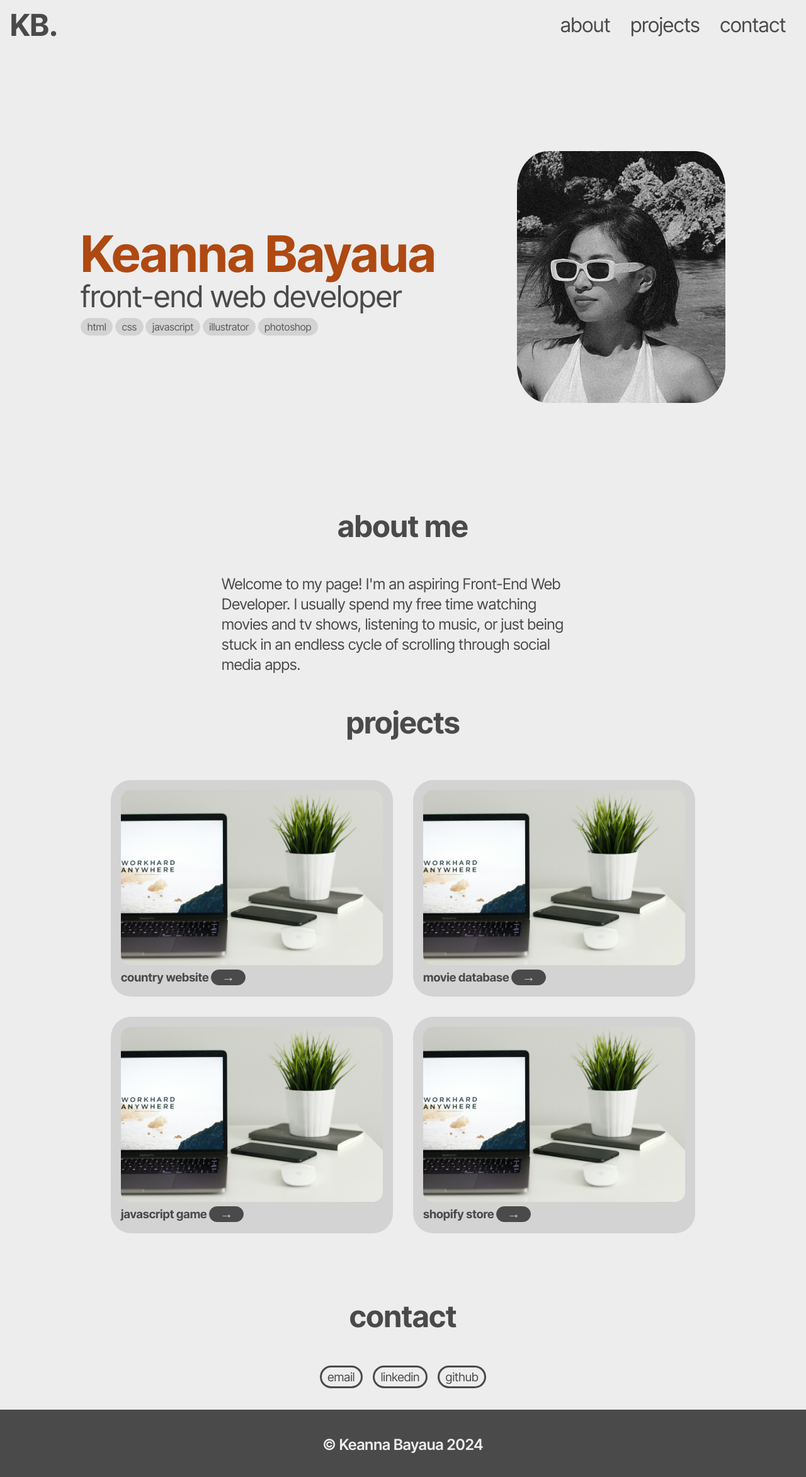
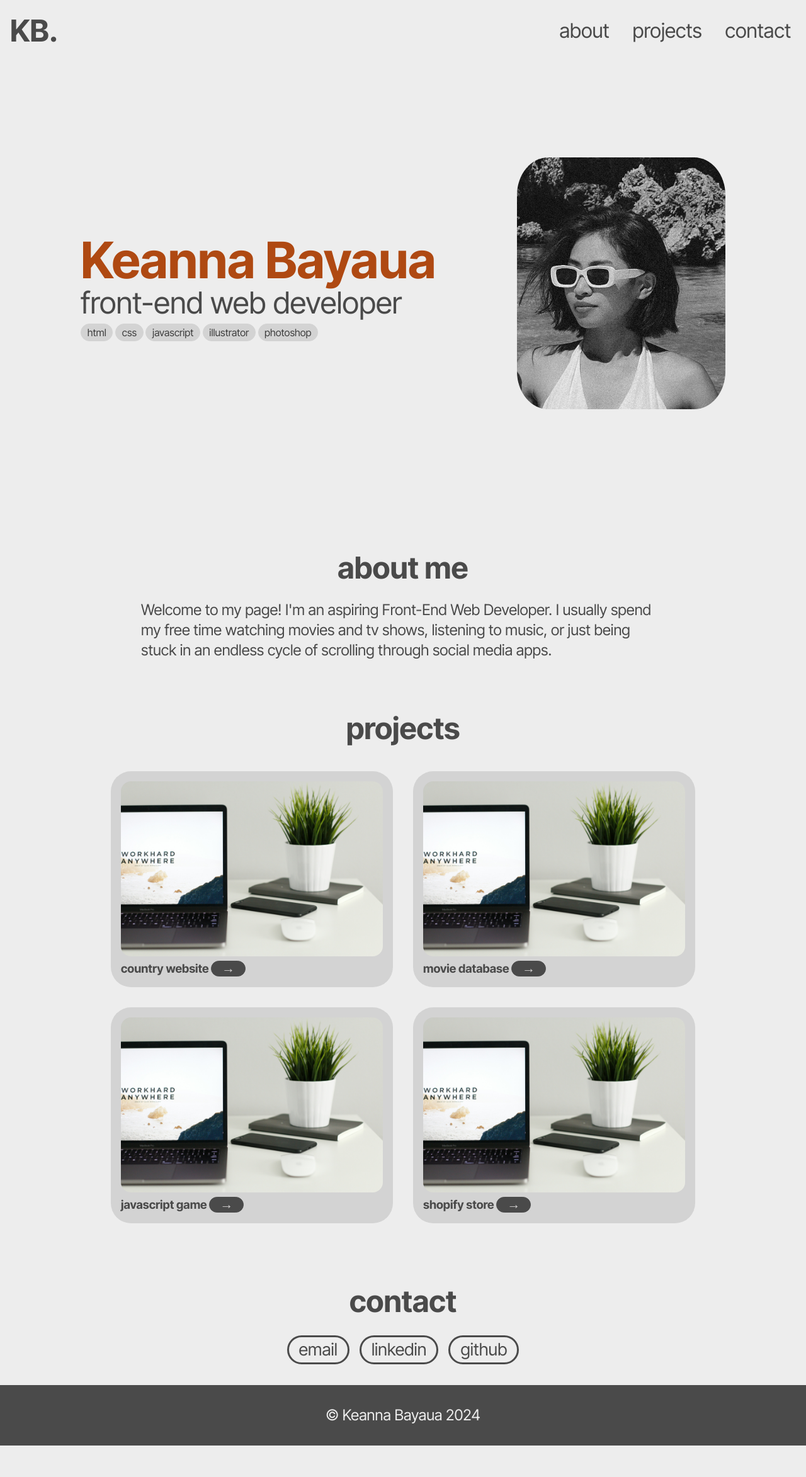
Before and after one commit to keannamalien/landing-page, a plain HTML site: page index.html in a window 1280 px wide. Shown: the whole page at 63% size. After the commit the page ends 2296 px from the top, so only its background shows below. Drawn offline with Linux system fonts and the light colour scheme.

Commit message:
Fixed links styles and finalized styles.css

```diff
--- a/index.html
+++ b/index.html
@@ -57,7 +57,7 @@
             <img
               class="project-image"
               src="images/sample-project.jpg"
-              alt="Sample Project"
+              alt="A placeholder for a future project"
             />
             <div class="project-text">
               <h3 class="project-title">country website</h3>
@@ -69,7 +69,7 @@
             <img
               class="project-image"
               src="images/sample-project.jpg"
-              alt="Sample Project"
+              alt="A placeholder for a future project"
             />
             <div class="project-text">
               <h3 class="project-title">movie database</h3>
@@ -81,7 +81,7 @@
             <img
               class="project-image"
               src="images/sample-project.jpg"
-              alt="Sample Project"
+              alt="A placeholder for a future project"
             />
             <div class="project-text">
               <h3 class="project-title">javascript game</h3>
@@ -93,7 +93,7 @@
             <img
               class="project-image"
               src="images/sample-project.jpg"
-              alt="Sample Project"
+              alt="A placeholder for a future project"
             />
             <div class="project-text">
               <h3 class="project-title">shopify store</h3>
--- a/styles/styles.css
+++ b/styles/styles.css
@@ -1,4 +1,3 @@
-
 /*--------------------------------------------------------------
 >>> TABLE OF CONTENTS:
 ----------------------------------------------------------------
@@ -23,8 +22,7 @@ body {
     background-color: #EDEDED;
     font-family: "Inter Tight", sans-serif;
     color: #4A4A4A;
-    font-optical-sizing: auto;
-    line-height: 1.5;
+    line-height: 1.5rem;
 }
 
 /* TYPOGRAPHY
@@ -39,19 +37,22 @@ h1 {
 
 .h1-caption {
     margin-top: 0;
-    margin-bottom: 0rem;
+    margin-bottom: 0;
     font-size: 1.3rem;
 }
 
+h2 {
+    margin-top: 3rem;
+    text-align: center;
+}
+
 p {
-    line-height: 1.5rem;
     font-size: 1.1rem;
 }
 
 @media (min-width: 43.75rem) {
     h1 {
         font-size: 2.5rem;
-        /* margin-bottom: 2rem; */
     }
     .h1-caption {
         font-size: 1.8rem;
@@ -64,6 +65,7 @@ p {
 
     h2 {
         font-size: 3rem;
+        margin-top: 6rem;
     }
 
 @media (min-width: 62.5rem) {
@@ -83,43 +85,32 @@ p {
 
 /* ELEMENTS
 ------------------------------*/
-
+/* test */
 
 /* LINKS
 ------------------------------*/
+
 a {
+    display: inline-block;
     text-decoration: none;
     color: #4A4A4A;
+    padding: 0.1rem 0.25rem;
 }
 
-
-
-/*
-a,
-a:visited {
-	color:
-	text-decoration:
-/* } */
+@media (min-width: 43.75rem) {
+   a {
+    padding: 0.8rem 1rem;
+   }
+}
 
 .logo:hover {
     color: #AF4912;
 }
 .nav-header li:hover ,
 .nav-header li:active {
-	color: #4A4A4A;
-    border: solid #D3D3D3;
     background-color: #D3D3D3;
     border-radius: 2.5rem;
-    padding: 0 0.5rem;
-}
 
-a:focus {
-	outline: solid #AF4912;
-    outline-width: 0.2rem;
-}
-
-a:active {
-    outline: none;
 }
 
 .project-link:hover,
@@ -129,7 +120,6 @@ a:active {
     border-radius: 2.5rem;
     background-color: #EDEDED;
     color: #4A4A4A;
-    outline: none;
 }
 
 .social-link:hover,
@@ -138,21 +128,24 @@ a:active {
     background-color: #4A4A4A;
     color: #EDEDED;
     border-radius: 2.5rem;
-    outline: none;
 }
 
+a:focus-visible {
+    outline: solid #AF4912;
+    outline-width: 0.2rem;
+}
 
 /*--------------------------------------------------------------
 # Components
 --------------------------------------------------------------*/
 
-/* Site Header */
+/* HEADER
+------------------------------*/
+
 .site-header {
     display: flex;
     justify-content: space-between;
     align-items: center;
-    margin: 1 0.5rem;
-
 }
 
 .logo {
@@ -163,11 +156,11 @@ a:active {
     margin-left: 0.5rem;
 }
 
-
 .nav-header ul {
     display: flex;
-    gap: 0.5rem;
+    gap: 0.3rem;
     margin-right: 0.5rem;
+    padding-left: 0;
 
 }
 
@@ -176,18 +169,15 @@ a:active {
     font-size: 1.2rem;
 }
 
-
 @media (min-width: 43.75em) {
 
     .logo {
         font-size: 3rem;
-        margin-left: 1rem;
+        margin-left: 0;
     }
 
-    .nav-header ul {
-        gap: 2rem;
-        margin-right: 2rem;
-
+    .site-header {
+        margin-top: 0.5rem;
     }
 
     .nav-header li {
@@ -195,6 +185,11 @@ a:active {
     }
 
 }
+
+/* MAIN
+------------------------------*/
+
+/* Page Header/Banner */
 
 .page-header {
     margin: 0 auto;
@@ -212,6 +207,7 @@ a:active {
     max-width: 60%;
     margin: 0 auto;
 }
+
 .skill {
     margin-top: 0.5rem;
     padding: 0 3rem
@@ -219,11 +215,11 @@ a:active {
 
 .skill li {
     display: inline-block;
-    padding: .0625rem 0.6rem;
+    padding: 0.0625rem 0.6rem;
     margin: .0938rem 0;
     border:solid #d3d3d3;
     background-color: #d3d3d3;
-    color: #5a5a5a;
+    color: #3D3D3D;
     border-width: .0938rem;
     border-radius: 2.5rem;
     font-size: 1rem;
@@ -235,12 +231,11 @@ a:active {
         display: flex;
         flex-direction: row;
         justify-content: space-evenly;
-        /* gap: 5rem; */
-        /* margin: 10rem 5rem 15rem 5rem; */
         margin: 5rem auto;
         padding: 1rem;
 
     }
+
     .page-header img {
         max-height: 25rem;
         margin: 0;
@@ -253,39 +248,34 @@ a:active {
     .skill {
         padding: 0;
     }
-    /* .skill ul {
-        text-align:left;
-    } */
+
 
 @media (min-width: 62.5rem) {
 
     .page-header {
         padding: 0;
         margin-top: 10rem;
-        margin-bottom: 10rem;
-        /* gap: 8rem; */
-        /* test gap later */
+        margin-bottom: 15rem;
     }
 }
 
 }
 
-
+/* About */
 
 .section-about {
     padding: 0 2rem;
 }
-.section-about h2 {
-    text-align: center;
-}
 
 @media (min-width: 43.75em) {
     .section-about {
-        max-width: 50%;
+        max-width: 70%;
 		margin: 0 auto;
     }
 
 }
+
+/* Projects */
 
 .project {
     background-color: #d3d3d3;
@@ -294,9 +284,6 @@ a:active {
     margin: 1rem 1rem;
     width: fit-content;
 
-}
-.section-projects h2 {
-    text-align: center;
 }
 
 .project-image {
@@ -320,6 +307,7 @@ a:active {
 }
 
 @media (min-width: 43.75em) {
+
     .projects-wrapper {
         display: flex;
         flex-wrap: wrap;
@@ -331,12 +319,12 @@ a:active {
 
 }
 
+/* Contact */
+
 .section-contact {
     text-align: center;
     margin-top: 5rem;
 }
-
-
 
 .contact-btn {
     align-items: center;
@@ -349,20 +337,29 @@ a:active {
 }
 
 .social-link {
-    display: inline-block;
-    padding: .0625rem 0.6rem;
+    /* display: inline-block; */
+    padding: 0.5rem 1rem;
     margin: .0938rem 0;
     font-size: 1.2rem;
-    border:solid #4A4A4A;
+    border: solid #4A4A4A;
     color: #4A4A4A;
     border-radius: 2.5rem;
 }
 
+@media (min-width: 43.75rem) {
+    .social-link {
+        font-size: 1.7rem;
+    }
+}
+
+/* FOOTER
+------------------------------*/
+
 footer {
     text-align: center;
-    font-weight: 600;
+    font-weight: 400;
     font-size: 3rem;
     background-color: #4A4A4A;
     color: #EDEDED;
-    padding: 1rem;
+    padding: 0.5rem;
 }
```
Also changed, not shown: 1 other file.
